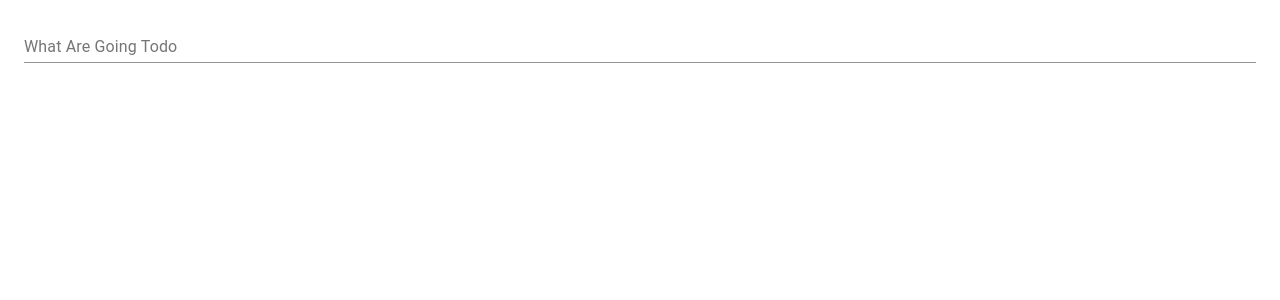
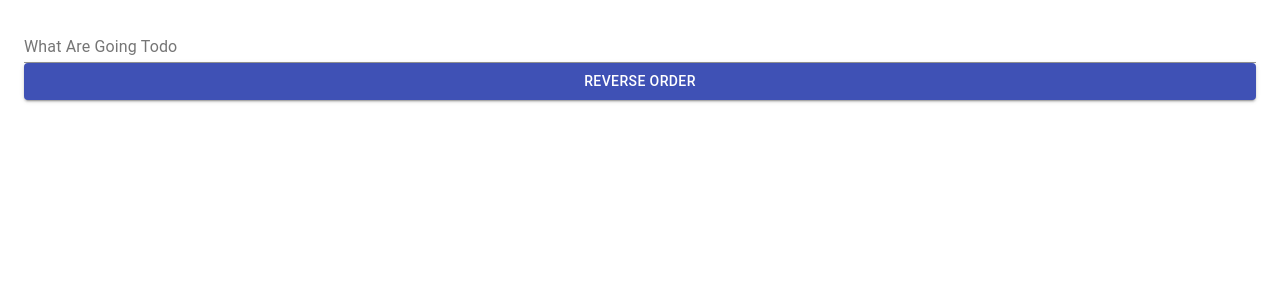
Before and after one commit to Dev-CasperTheGhost/react-todo-app, a React (Create React App) app: page / in a window 1280 px wide. Shown: the top 300 px of the page. Built offline with nearby package versions, Linux system fonts and the light colour scheme.

Commit message:
added reverse order

```diff
--- a/src/App.js
+++ b/src/App.js
@@ -1,6 +1,6 @@
 import React, { Component } from 'react';
 import AddTodo from './components/AddTodo'
-import { Container } from '@material-ui/core';
+import { Container, Button } from '@material-ui/core';
 import TodoItem from './components/TodoItem'
 
 class App extends Component {
@@ -14,7 +14,7 @@ class App extends Component {
 
   addNewTodo = (newTodo) => {
     this.setState({
-      todos: [...this.state.todos, newTodo],
+      todos: [...this.state.todos, newTodo]
     })
   }
 
@@ -34,10 +34,22 @@ class App extends Component {
     });
   }
 
+  filter = () => {
+    this.setState({
+      todos: this.state.todos.reverse()
+    });
+  };
+
   render() {
     return (
-      <Container maxWidth="lg">
+      <Container>
         <AddTodo newTodo={this.addNewTodo} todos={this.state.todos} />
+        <Button
+          fullWidth
+          variant="contained"
+          color='primary'
+          title="reverse the order of the todos list"
+          onClick={this.filter}>Reverse Order</Button>
         {
           this.state.todos.map((todo, index) => {
             return <TodoItem
--- a/src/components/TodoItem.js
+++ b/src/components/TodoItem.js
@@ -10,7 +10,6 @@ import DeleteOutlineOutlinedIcon from '@material-ui/icons/DeleteOutlineOutlined'
 import CheckBoxIcon from '@material-ui/icons/CheckBox';
 import CheckBoxOutlineBlankIcon from '@material-ui/icons/CheckBoxOutlineBlank';
 class TodoItem extends Component {
-
   deleteTodo = () => {
     const index = this.props.index;
     this.props.deleteTodo(index);
@@ -20,7 +19,6 @@ class TodoItem extends Component {
     const todoId = this.props.id;
     this.props.markCompleted(todoId);
   };
-
 
   render() {
     return (
```
Also changed, not shown: 1 other file (tests, documents, lock files or other folders).
